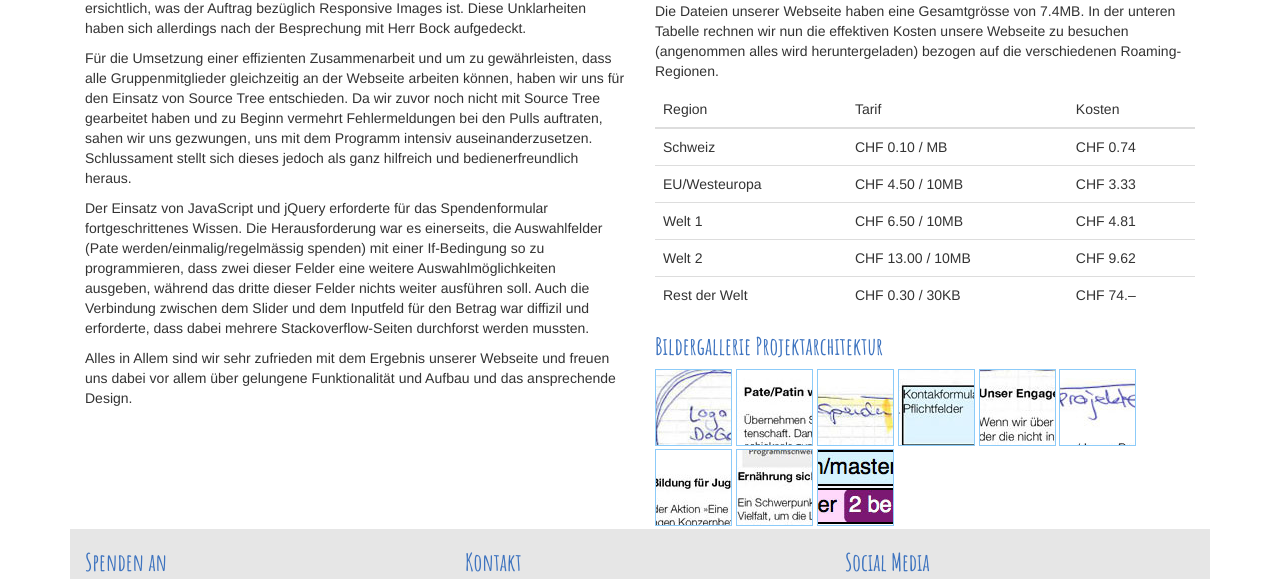
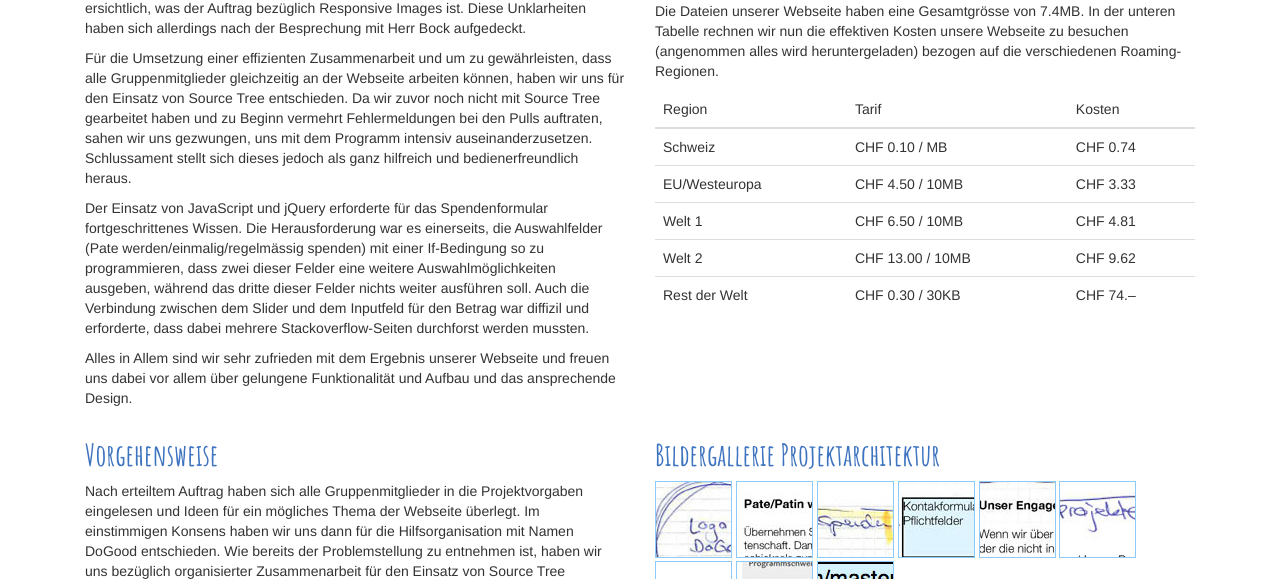
Before and after one commit to elbaeschi/Webseite-doGood, a plain HTML site: page web/dokumentation.html in a window 1280 px wide. Shown: the part 452-1031 px from the top of the page. Drawn offline with nearby package versions, Linux system fonts and the light colour scheme.

Commit message:
Vorgehensweise hinzugefügt, Titel bei Bilder Architektur auf H2 angepasst

```diff
--- a/web/dokumentation.html
+++ b/web/dokumentation.html
@@ -64,9 +64,8 @@
             	<div class="col-sm-6">
                     <h2>Problemstellung</h2>
                     <p>Wir haben uns grundsätzlich gut mit Bootstrap zurecht gefunden, einzig die Reihenfolge beim Einbinden externer Dateien hat uns etwas Mühe bereitet. Auf Seiten mit viel Text galt es den Überblick über die vielen <i>div-Tags</i> zu behalten und die Zeilen konsequent einzurücken, was viel Zeit in Anspruch genommen hat und wir teilweise als mühsam empfunden haben.</p>
-                    <p>Die Integration von den Dropdown-Elementen im Menü war ebenfalls etwas knifflig. Bootstrap bietet zwar eine breite Palette von ansprechenden Elementen an, hält sich bezüglich Anweisung von individuellen Anpassungen auf ihrer Webseite jedoch etwas unpräzise. Dies hat den Einsatz von einigen Elementen etwas erschwert, aus unserer Sicht jedoch nicht eingeschränkt. Aus den Unterlagen war für uns nicht genau ersichtlich, was der Auftrag bezüglich <i>Responsive Images</i> ist. Diese Unklarheiten haben sich allerdings nach der Besprechung mit Herr Bock aufgedeckt.</p>
-                    <p>Für die Umsetzung einer effizienten Zusammenarbeit und um zu gewährleisten, dass alle Gruppenmitglieder gleichzeitig an der Webseite arbeiten können, haben wir uns für den Einsatz von Source Tree entschieden. Da wir zuvor noch nicht mit Source Tree gearbeitet haben und zu Beginn vermehrt Fehlermeldungen bei den <i>Pulls</i> auftraten, sahen wir uns gezwungen, uns mit dem Programm intensiv auseinanderzusetzen. Schlussament stellt sich dieses jedoch als ganz hilfreich und bedienerfreundlich heraus.</p>
-                    <p>Der Einsatz von JavaScript und jQuery erforderte für das Spendenformular fortgeschrittenes Wissen. Die Herausforderung war es einerseits, die Auswahlfelder (Pate werden/einmalig/regelmässig spenden) mit einer <i>If-Bedingung</i> so zu programmieren, dass zwei dieser Felder eine weitere Auswahlmöglichkeiten ausgeben, während das dritte dieser Felder nichts weiter ausführen soll. Auch die Verbindung zwischen dem <i>Slider</i> und dem Inputfeld für den Betrag war diffizil und erforderte, dass dabei mehrere <i>Stackoverflow-Seiten</i> durchforst werden mussten.</p>
+                    <p>Die Integration von den Dropdown-Elementen im Menü war ebenfalls etwas knifflig. Bootstrap bietet zwar eine breite Palette von ansprechenden Elementen an, hält sich bezüglich Anweisung von individuellen Anpassungen auf ihrer Webseite jedoch etwas unpräzise. Dies hat den Einsatz von einigen Elementen etwas erschwert, aus unserer Sicht jedoch nicht eingeschränkt. Aus den Unterlagen war für uns nicht genau ersichtlich, was der Auftrag bezüglich Responsive Images ist. Diese Unklarheiten haben sich allerdings nach der Besprechung mit Herr Bock aufgedeckt.</p>
+                    <p>Für die Umsetzung einer effizienten Zusammenarbeit und um zu gewährleisten, dass alle Gruppenmitglieder gleichzeitig an der Webseite arbeiten können, haben wir uns für den Einsatz von Source Tree entschieden. Da wir zuvor noch nicht mit Source Tree gearbeitet haben und zu Beginn vermehrt Fehlermeldungen bei den Pulls auftraten, sahen wir uns gezwungen, uns mit dem Programm intensiv auseinanderzusetzen. Schlussament stellt sich dieses jedoch als ganz hilfreich und bedienerfreundlich heraus.</p>                    <p>Der Einsatz von JavaScript und jQuery erforderte für das Spendenformular fortgeschrittenes Wissen. Die Herausforderung war es einerseits, die Auswahlfelder (Pate werden/einmalig/regelmässig spenden) mit einer If-Bedingung so zu programmieren, dass zwei dieser Felder eine weitere Auswahlmöglichkeiten ausgeben, während das dritte dieser Felder nichts weiter ausführen soll. Auch die Verbindung zwischen dem Slider und dem Inputfeld für den Betrag war diffizil und erforderte, dass dabei mehrere Stackoverflow-Seiten durchforst werden mussten.</p>
                     <p>Alles in Allem sind wir sehr zufrieden mit dem Ergebnis unserer Webseite und freuen uns dabei vor allem über gelungene Funktionalität und Aufbau und das ansprechende Design.</p>
                 </div>
             	<!--Spalte Rechts Quellen und Roaming-->
@@ -118,7 +117,20 @@
                             </tr>
                         </tbody>
                     </table>
-                    <h3>Bildergallerie Projektarchitektur</h3>
+                    <!-- blueimp gallery Snippet End -->
+                    </div>
+			</div>
+
+			<div class="row">
+                <!--Spalte Links Vorgehensweise-->
+             	<div class="col-sm-6"><h2>Vorgehensweise</h2>
+                	<p>Nach erteiltem Auftrag haben sich alle Gruppenmitglieder in die Projektvorgaben eingelesen und Ideen für ein mögliches Thema der Webseite überlegt. Im einstimmigen Konsens haben wir uns dann für die Hilfsorganisation mit Namen DoGood entschieden. Wie bereits der Problemstellung zu entnehmen ist, haben wir uns bezüglich organisierter Zusammenarbeit für den Einsatz von Source Tree entschieden, was uns ermöglichte, gleichzeitig an der Webseite zu arbeiten.</p><br>
+                   	<p>In den ersten Schritten haben wir die Sites erstellt und die ersten Dokumente (CSS, Bootstrap, etc.) darin eingebunden, die Architektur unserer Webseite auf Papier gebracht und uns grob mit dem Design und dem Inhalt auseinandergesetzt. Sobald alle Gruppenmitglieder eine klare Vorstellung vom Aufbau der Webseite hatten, haben wir uns an die Umsetzung gemacht. Die Verantwortung über die einzelnen Sites haben wir in der Gruppe aufgeteilt und die Ergebnisse jeweils wöchentlich besprochen. Änderungen oder Anpassungen haben wir dann zusammen vorgenommen und uns bei Unsicherheiten in Bezug auf die Projektvorgaben an die Lehrperson (Herr Bock) gewendet.</p><br>
+                    <p>Im Unterricht von Frau Bosier kamen wir nicht umhin, uns nochmals intensiv mit dem Design und der Usability zu befassen. Die Use Cases und Personas haben sich als sehr nützlich herausgestellt, da wir uns dadurch besser in den User hereinversetzen konnten. Leider mangelte es uns an Zeit, aber auch an Erfahrung, so dass wir die Use Cases nicht komplett in die Tat umsetzen konnten. In der letzten Woche haben wir uns mit dem Feinschliff, sowie der Schrift und Schriftgrösse beschäftigt und die einzelnen Sites durch Einrücken nochmals sauber organisiert.</p><br>
+ 					<p>Wir haben in Sachen Zeitmanagement und Vorgehensweise gute Erfahrungen gemacht und würden beim nächsten Projekt nochmals ähnlich, wenn nicht gleich vorgehen. Wir bedanken uns für die gute Zusammenarbeit und die Hilfestellung durch die Dozenten/Innen!</p>
+				</div>
+				<!--Spalte Rechts Projektarchitektur-->
+             	<div class="col-sm-6"><h2>Bildergallerie Projektarchitektur</h2>
                     	<!-- blueimp gallery Snippet Start -->
                     	<!-- The Gallery as lightbox dialog, should be a child element of the document body -->
                     	<div id="blueimp-gallery" class="blueimp-gallery">
@@ -160,10 +172,10 @@
                             <img src="img/doku/thumbs/thumb8.jpg" alt="seite 8 thumb">
                             </a>
                     	</div>
-                    <!-- blueimp gallery Snippet End -->
 					</div>
 			</div>
    		</div>
+
         <!--Footer-->
         <div class="container-fluid">
             <div class="row" style="background-color:#e6e6e6;">
```
Lines whose indentation alone changed are shown as unchanged.
